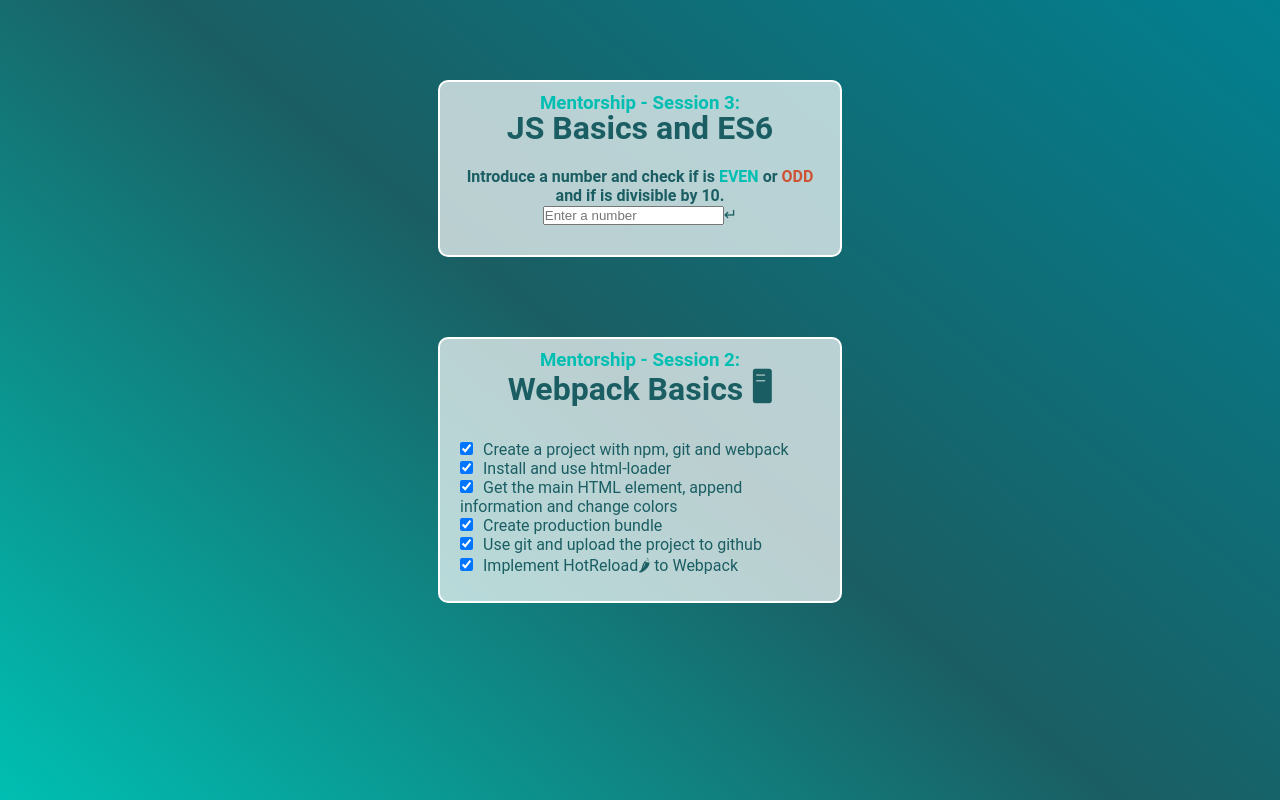
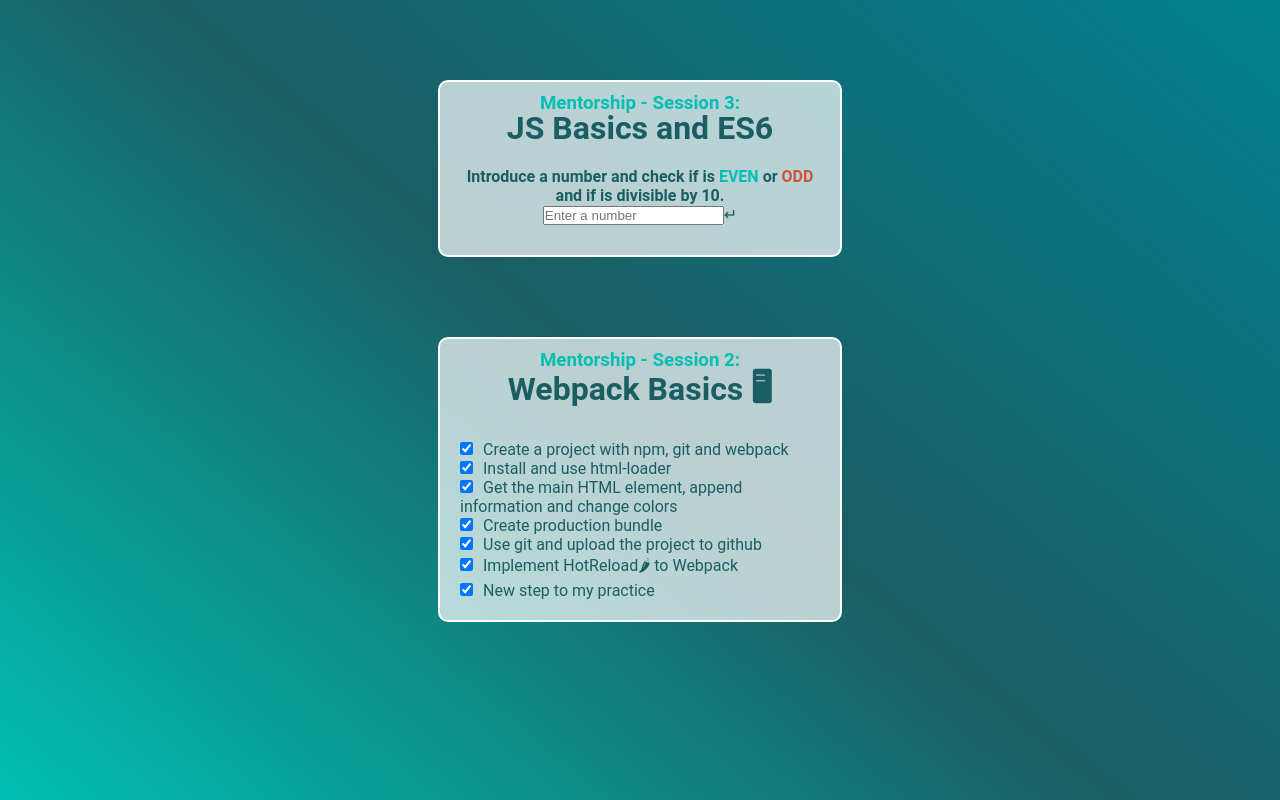
Before and after one commit to JuliNarvaez/session_4, a React (Create React App) app: page / in a window 1280 px wide. Built offline with nearby package versions, Linux system fonts and the light colour scheme.

Commit message:
Session 5 class: props and composition

```diff
--- a/package.json
+++ b/package.json
@@ -8,7 +8,8 @@
     "react-scripts": "5.0.0",
     "sass": "^1.49.9",
     "web-vitals": "^2.1.4"
-  }, "devDependencies": {
+  },
+  "devDependencies": {
     "@testing-library/jest-dom": "^5.16.3",
     "@testing-library/react": "^12.1.4",
     "@testing-library/user-event": "^13.5.0"
--- a/src/App.js
+++ b/src/App.jsx
@@ -1,5 +1,5 @@
-import Session2 from "./Session2";
-import Session3 from "./Session3";
+import Session2 from './components/session2/Session2';
+import Session3 from './components/session3/Session3';
 
 function App() {
   return (
--- a/src/Session2.js
+++ /dev/null
@@ -1,36 +0,0 @@
-function Session2() {
-  return (
-    <div className="main">
-      <h3 className="main_subtitle">Mentorship - Session 2:</h3>
-      <h1 className="main_title">Webpack Basics 🖥</h1>
-      <ul className="main_list">
-        <li>
-          <input type="checkbox" defaultChecked />
-          Create a project with npm, git and webpack
-        </li>
-        <li>
-          <input type="checkbox" defaultChecked />
-          Install and use html-loader
-        </li>
-        <li>
-          <input type="checkbox" defaultChecked />
-          Get the main HTML element, append information and change colors
-        </li>
-        <li>
-          <input type="checkbox" defaultChecked />
-          Create production bundle
-        </li>
-        <li>
-          <input type="checkbox" defaultChecked />
-          Use git and upload the project to github
-        </li>
-        <li>
-          <input type="checkbox" defaultChecked />
-          Implement HotReload🌶 to Webpack
-        </li>
-      </ul>
-    </div>
-  );
-}
-
-export default Session2;
--- /dev/null
+++ b/src/components/scaffold/Scaffold.jsx
@@ -0,0 +1,9 @@
+export default function Scaffold(props) {
+  return (
+    <div className="main">
+      <h3 className="main_subtitle">{props.subTitle}</h3>
+      <h1 className="main_title">{props.mainTitle}</h1>
+      {props.children}
+    </div>
+  );
+}
--- /dev/null
+++ b/src/components/session2/Session2.jsx
@@ -0,0 +1,33 @@
+import Scaffold from '../scaffold/Scaffold';
+
+const steps = [
+  'Create a project with npm, git and webpack',
+  'Install and use html-loader',
+  'Get the main HTML element, append information and change colors',
+  'Create production bundle',
+  'Use git and upload the project to github',
+  'Implement HotReload🌶 to Webpack',
+  'New step to my practice',
+];
+function Session2() {
+  return (
+    <Scaffold subTitle="Mentorship - Session 2:" mainTitle="Webpack Basics 🖥">
+      <ul className="main_list">
+        {steps.map((value) => (
+          <Checkbox message={value} key={value} />
+        ))}
+      </ul>
+    </Scaffold>
+  );
+}
+
+function Checkbox({ message }) {
+  return (
+    <li>
+      <input type="checkbox" defaultChecked />
+      {message}
+    </li>
+  );
+}
+
+export default Session2;
--- a/src/Session3.js
+++ b/src/components/session3/Session3.jsx
@@ -1,16 +1,15 @@
-import { isEven } from "./isEven.js";
-import { isDivisibleByTen } from "./isDivisibleByTen.js";
+import { isEven } from '../../utils/isEven.js';
+import { isDivisibleByTen } from '../../utils/isDivisibleByTen.js';
+import Scaffold from '../scaffold/Scaffold';
 
 function Session3() {
   return (
-    <div className="main">
-      <h3 className="main_subtitle">Mentorship - Session 3:</h3>
-      <h1 className="main_title">JS Basics and ES6</h1>
+    <Scaffold subTitle="Mentorship - Session 3:" mainTitle="JS Basics and ES6">
       <div className="main_container">
         <p>
           <strong>
-            Introduce a number and check if is{" "}
-            <span className="result_true">EVEN</span> or{" "}
+            Introduce a number and check if is{' '}
+            <span className="result_true">EVEN</span> or{' '}
             <span className="result_false">ODD</span> and if is divisible by 10.
           </strong>
         </p>
@@ -23,12 +22,12 @@ function Session3() {
         <span>↵</span>
         <div id="result"></div>
       </div>
-    </div>
+    </Scaffold>
   );
 }
 
 function handleKeyUp(e) {
-  if (e.key === "Enter") {
+  if (e.key === 'Enter') {
     const inputValue = e.target.value;
     reportResult(detectNumber(numberObject(inputValue)));
     const numberProps = numberObject(inputValue);
@@ -62,7 +61,7 @@ function detectNumber(object) {
 }
 
 function reportResult(resultText) {
-  document.getElementById("result").innerHTML = `<p>${resultText}</p>`;
+  document.getElementById('result').innerHTML = `<p>${resultText}</p>`;
 }
 
 export default Session3;
```
Also changed, not shown: src/index.js (+7 -7 lines), src/utils/isDivisibleByTen.js (renamed from src/isDivisibleByTen.js), src/utils/isEven.js (renamed from src/isEven.js), 1 other file (tests, documents, lock files or other folders).
